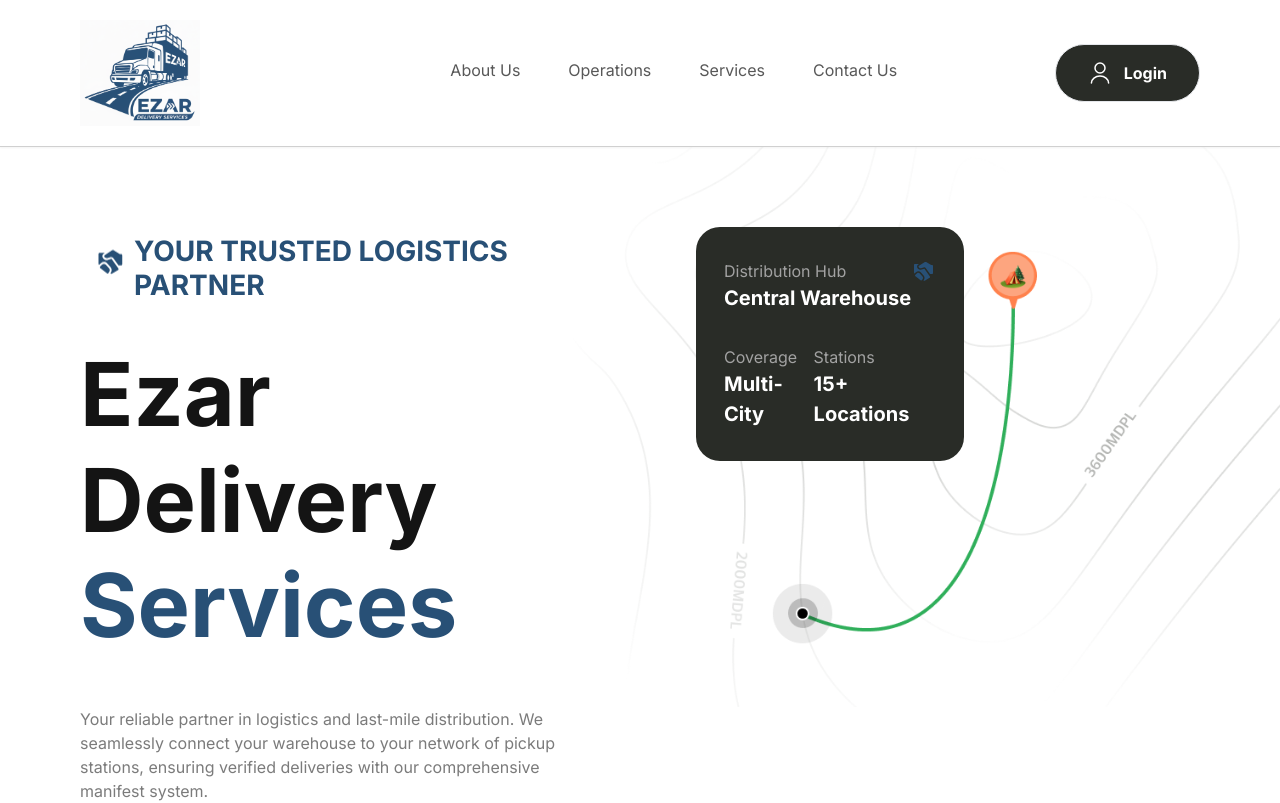
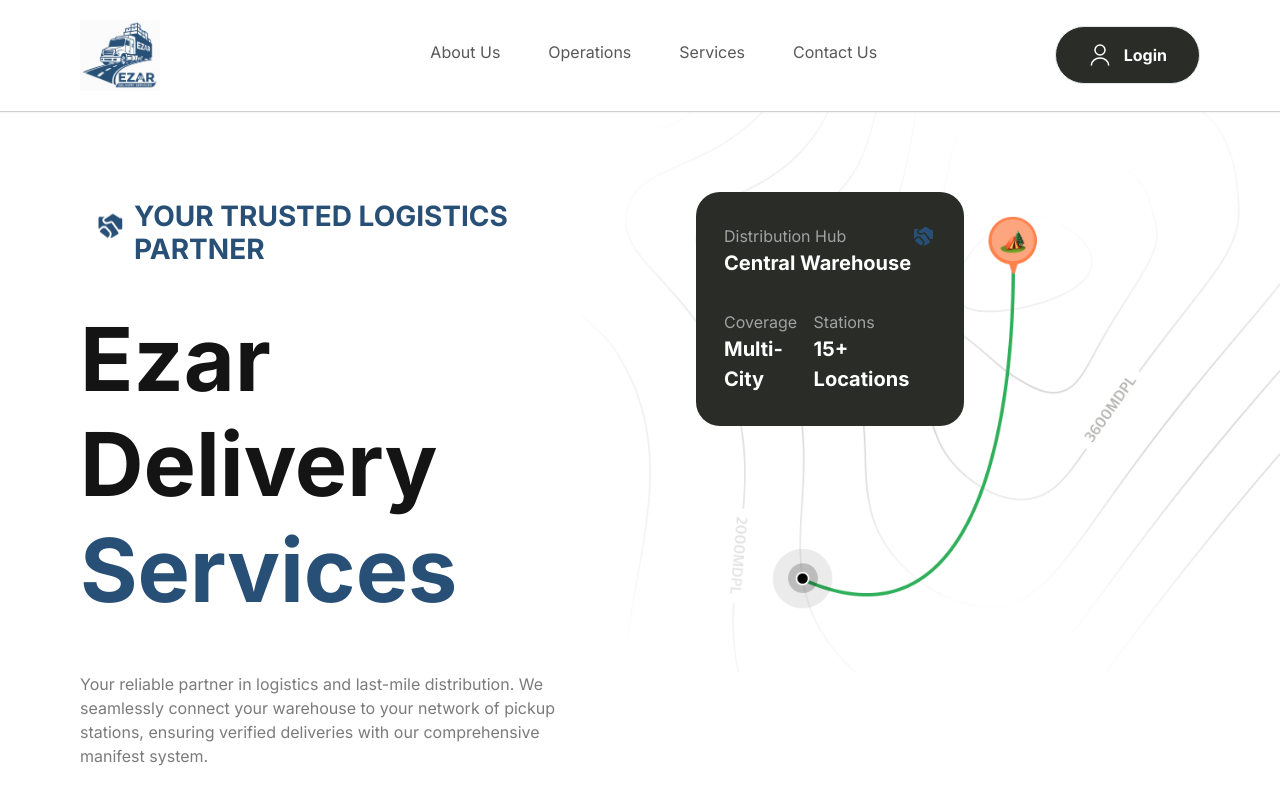
Before and after one commit to AhianyoElisha/eds, a Next.js app: page / in a window 1280 px wide. Shown: the top 803 px of the page. Built offline with nearby package versions, Linux system fonts and the light colour scheme.

Commit message:
reduced the logo and made changes to the nav bar

```diff
--- a/components/Navbar.tsx
+++ b/components/Navbar.tsx
@@ -30,7 +30,7 @@
   return (
     <nav className="sticky top-0 z-50 bg-white/95 backdrop-blur-md border-b border-gray-20/50 shadow-sm flexBetween max-container padding-container py-5 animate-slideInDown">
       <Link href="/" className="hover:scale-105 transition-transform duration-300">
-        <Image src={"/ezarlogo.png"} alt="logo" width={120} height={40} className="hidden sm:block"/>
+        <Image src={"/ezarlogo.png"} alt="logo" width={80} height={30} className="hidden sm:block"/>
         <Image src={"/ezarlogo.png"} alt="logo" width={60} height={20} className="block sm:hidden"/>
       </Link>
 
```
